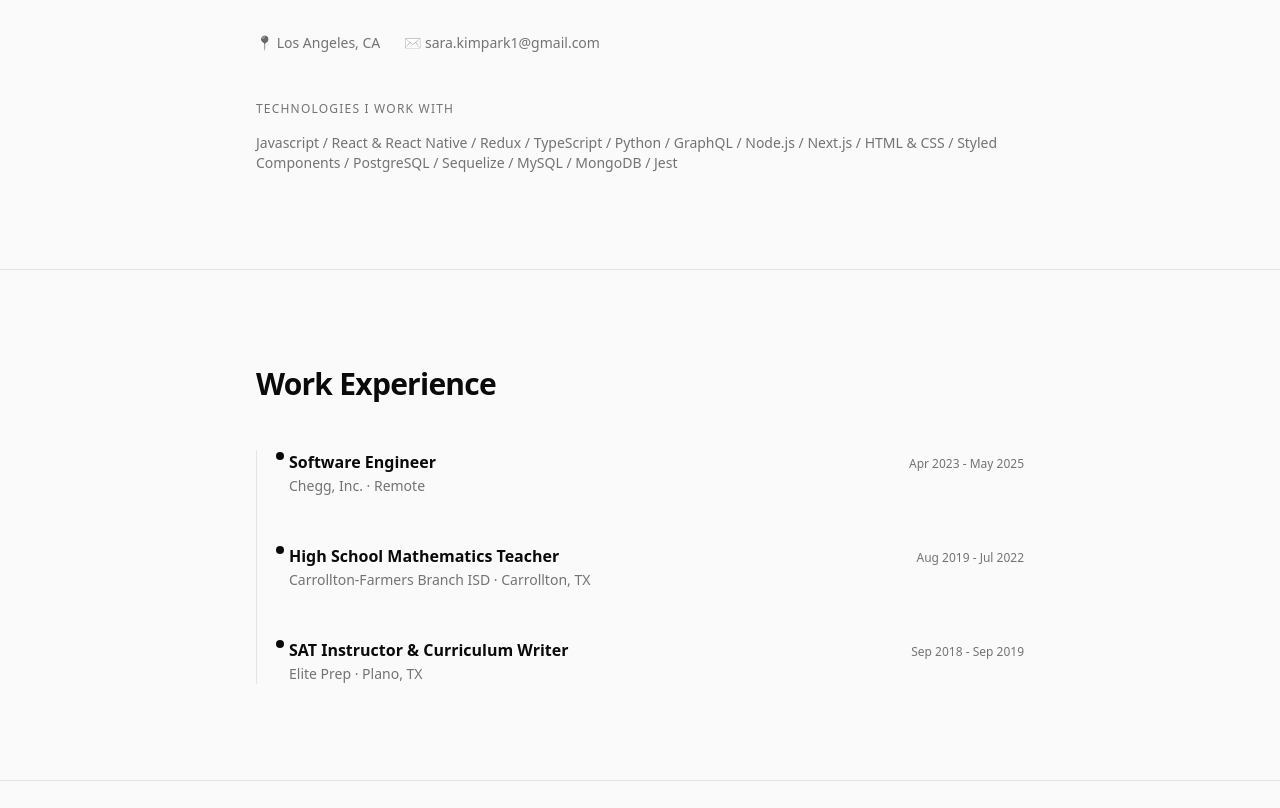
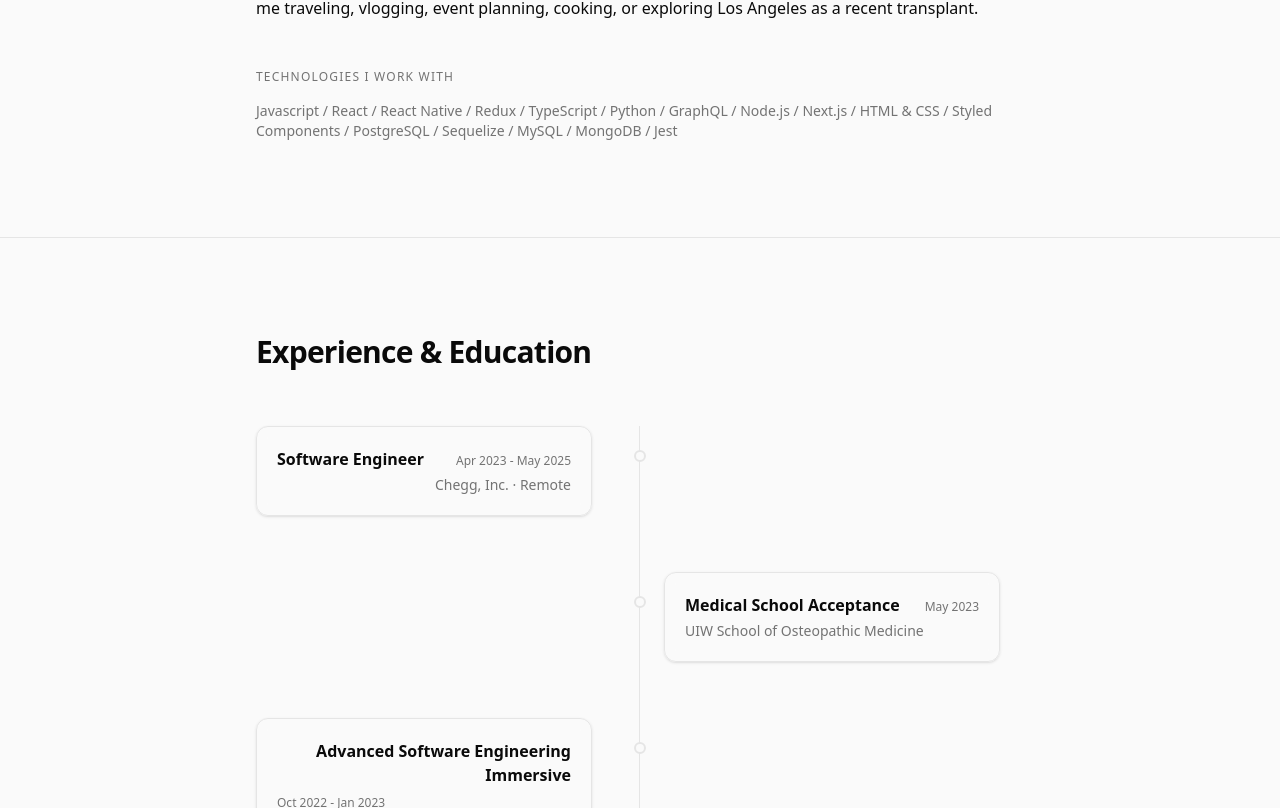
Before and after one commit to sarakimpark/my-portfolio-2.0, a Next.js app: page / in a window 1280 px wide. Shown: the part 1272-2080 px from the top of the page. Built offline with nearby package versions, Linux system fonts and the light colour scheme.

Commit message:
fix layout issue and combine experience and education section

```diff
--- a/app/page.tsx
+++ b/app/page.tsx
@@ -1,8 +1,7 @@
 import { Hero } from "@/components/sections/Hero";
 import { About } from "@/components/sections/About";
 import { Projects } from "@/components/sections/Projects";
-import { Experience } from "@/components/sections/Experience";
-import { Education } from "@/components/sections/Education";
+import { ExperienceEducation } from "@/components/sections/ExperienceEducation";
 import { Contact } from "@/components/sections/Contact";
 import { Footer } from "@/components/sections/Footer";
 import { Header } from "@/components/layout/Header";
@@ -14,8 +13,7 @@ export default function Home() {
       <main>
         <Hero />
         <About />
-        <Experience />
-        <Education />
+        <ExperienceEducation />
         <Projects />
         <Contact />
         <Footer />
--- a/components/sections/About.tsx
+++ b/components/sections/About.tsx
@@ -11,6 +11,9 @@ export function About() {
           <h2 className="font-display text-2xl font-semibold tracking-tight text-[var(--foreground)] sm:text-3xl">
             About Me
           </h2>
+          <p className="mt-2 text-sm text-[var(--muted-foreground)]">
+            <span className="inline-block grayscale" aria-hidden>📍</span> {about.location}
+          </p>
         </AnimatedItem>
         <AnimatedItem>
           <div className="mt-12 space-y-6">
@@ -19,20 +22,6 @@ export function About() {
             </p>
             <p className="text-[var(--foreground)] leading-relaxed">
               {about.bioParagraph2}
-            </p>
-          </div>
-        </AnimatedItem>
-        <AnimatedItem>
-          <div className="mt-10 flex flex-wrap items-center gap-x-6 gap-y-2 text-sm text-[var(--muted-foreground)]">
-            <p><span className="inline-block grayscale" aria-hidden>📍</span> {about.location}</p>
-            <p>
-              <span className="inline-block grayscale" aria-hidden>✉️</span>{" "}
-              <a
-                href={`mailto:${about.email}`}
-                className="underline-offset-2 hover:underline hover:text-[var(--foreground)]"
-              >
-                {about.email}
-              </a>
             </p>
           </div>
         </AnimatedItem>
--- a/components/sections/Contact.tsx
+++ b/components/sections/Contact.tsx
@@ -45,7 +45,7 @@ export function Contact() {
 
   return (
     <section id="contact" className="scroll-mt-24 border-t border-[var(--border)] py-24 px-6">
-      <AnimatedStagger className="mx-auto max-w-xl" staggerDelay={0.12}>
+      <AnimatedStagger className="mx-auto max-w-3xl" staggerDelay={0.12}>
         <AnimatedItem>
           <h2 className="font-display text-2xl font-semibold tracking-tight text-[var(--foreground)] sm:text-3xl">
             Get In Touch
--- /dev/null
+++ b/components/sections/ExperienceEducation.tsx
@@ -0,0 +1,148 @@
+"use client";
+
+import { experience, education } from "@/data/portfolio";
+import type { Experience as ExperienceType, Education as EducationType } from "@/types";
+import { AnimatedSection, AnimatedStagger, AnimatedItem } from "@/components/ui/AnimatedSection";
+
+const cardClass =
+  "rounded-xl border border-[var(--border)] bg-[var(--background)]/60 backdrop-blur-sm p-5 shadow-sm";
+
+function ExperienceCard({ item }: { item: ExperienceType }) {
+  return (
+    <div className={cardClass}>
+      <div className="flex flex-wrap items-baseline justify-between gap-2">
+        <h3 className="font-display font-semibold text-[var(--foreground)]">{item.role}</h3>
+        <span className="text-xs text-[var(--muted-foreground)]">{item.period}</span>
+      </div>
+      <p className="mt-1 text-sm text-[var(--muted-foreground)]">
+        {item.company}
+        {item.location && ` · ${item.location}`}
+      </p>
+      {item.description && item.description.length > 0 && (
+        <ul className="mt-3 list-inside list-disc space-y-1 text-sm text-[var(--muted-foreground)]">
+          {item.description.map((line, i) => (
+            <li key={i}>{line}</li>
+          ))}
+        </ul>
+      )}
+    </div>
+  );
+}
+
+function EducationCard({ item }: { item: EducationType }) {
+  return (
+    <div className={cardClass}>
+      <div className="flex flex-wrap items-baseline justify-between gap-2">
+        <h3 className="font-display font-semibold text-[var(--foreground)]">{item.degree}</h3>
+        <span className="text-xs text-[var(--muted-foreground)]">{item.period}</span>
+      </div>
+      <p className="mt-1 text-sm text-[var(--muted-foreground)]">{item.institution}</p>
+      {item.note && (
+        <p className="mt-2 text-xs italic text-[var(--muted-foreground)]">{item.note}</p>
+      )}
+    </div>
+  );
+}
+
+/** Parse period string to get end date for sorting (e.g. "Apr 2023 - May 2025" → May 2025) */
+function getSortDate(period: string): number {
+  const endPart = period.includes(" - ") ? period.split(" - ")[1]?.trim() ?? period : period;
+  const date = new Date(endPart);
+  return isNaN(date.getTime()) ? 0 : date.getTime();
+}
+
+type TimelineItem =
+  | { type: "experience"; data: ExperienceType; sortDate: number }
+  | { type: "education"; data: EducationType; sortDate: number };
+
+function buildTimelineSteps(): TimelineItem[] {
+  const items: TimelineItem[] = [
+    ...experience.map((e) => ({ type: "experience" as const, data: e, sortDate: getSortDate(e.period) })),
+    ...education.map((e) => ({ type: "education" as const, data: e, sortDate: getSortDate(e.period) })),
+  ];
+  items.sort((a, b) => b.sortDate - a.sortDate);
+  return items;
+}
+
+export function ExperienceEducation() {
+  const steps = buildTimelineSteps();
+
+  return (
+    <section
+      id="experience"
+      className="scroll-mt-24 border-t border-[var(--border)] py-24 px-6"
+      aria-labelledby="timeline-heading"
+    >
+      <div className="mx-auto max-w-3xl">
+        <AnimatedSection>
+          <h2
+            id="timeline-heading"
+            className="font-display text-2xl font-semibold tracking-tight text-[var(--foreground)] sm:text-3xl"
+          >
+            Experience & Education
+          </h2>
+        </AnimatedSection>
+
+        <div className="relative mt-14">
+          {/* Center timeline line (left on mobile) */}
+          <div
+            className="absolute left-1/2 top-0 bottom-0 w-px -translate-x-px bg-[var(--border)] max-md:left-4 max-md:translate-x-0"
+            aria-hidden
+          />
+
+          <AnimatedStagger staggerDelay={0.1}>
+            {steps.map((step, i) => {
+              const isLeft = i % 2 === 0;
+              const isFirstEducation = step.type === "education" && steps.findIndex((s) => s.type === "education") === i;
+              return (
+                <AnimatedItem
+                  key={`${step.type}-${step.data.id}`}
+                  className="relative flex items-start gap-x-6 pb-14 last:pb-0 max-md:pl-12"
+                >
+                  {/* Timeline dot */}
+                  <span
+                    className="absolute left-1/2 top-6 z-10 h-3 w-3 -translate-x-1/2 rounded-full border-2 border-[var(--border)] bg-[var(--background)] max-md:left-4 max-md:translate-x-0"
+                    aria-hidden
+                  />
+
+                  {isLeft ? (
+                    <>
+                      <div className="flex w-[calc(50%-24px)] flex-col items-end pr-6 text-right max-md:w-full max-md:items-stretch max-md:pr-0 max-md:text-left">
+                        <div className="w-full max-w-md max-md:max-w-none">
+                          {step.type === "experience" ? (
+                            <ExperienceCard item={step.data} />
+                          ) : (
+                            <div id={isFirstEducation ? "education" : undefined}>
+                              <EducationCard item={step.data} />
+                            </div>
+                          )}
+                        </div>
+                      </div>
+                      <div className="w-[calc(50%-24px)] max-md:hidden" aria-hidden />
+                    </>
+                  ) : (
+                    <>
+                      <div className="w-[calc(50%-24px)] max-md:hidden" aria-hidden />
+                      <div
+                        id={isFirstEducation ? "education" : undefined}
+                        className="flex w-[calc(50%-24px)] flex-col items-start pl-6 max-md:w-full max-md:pl-0"
+                      >
+                        <div className="w-full max-w-md max-md:max-w-none">
+                          {step.type === "experience" ? (
+                            <ExperienceCard item={step.data} />
+                          ) : (
+                            <EducationCard item={step.data} />
+                          )}
+                        </div>
+                      </div>
+                    </>
+                  )}
+                </AnimatedItem>
+              );
+            })}
+          </AnimatedStagger>
+        </div>
+      </div>
+    </section>
+  );
+}
--- a/data/portfolio.ts
+++ b/data/portfolio.ts
@@ -19,7 +19,8 @@ export const about = {
     "Today, I focus on building user-centered applications that solve real-world problems and create intuitive, engaging experiences. I thrive on learning new skills, exploring innovative solutions, and tackling complex challenges that push me to grow as a developer. When I'm not coding, you can find me traveling, vlogging, event planning, cooking, or exploring Los Angeles as a recent transplant.",
   skills: [
     "Javascript",
-    "React & React Native",
+    "React",
+    "React Native",
     "Redux",
     "TypeScript",
     "Python",
```
